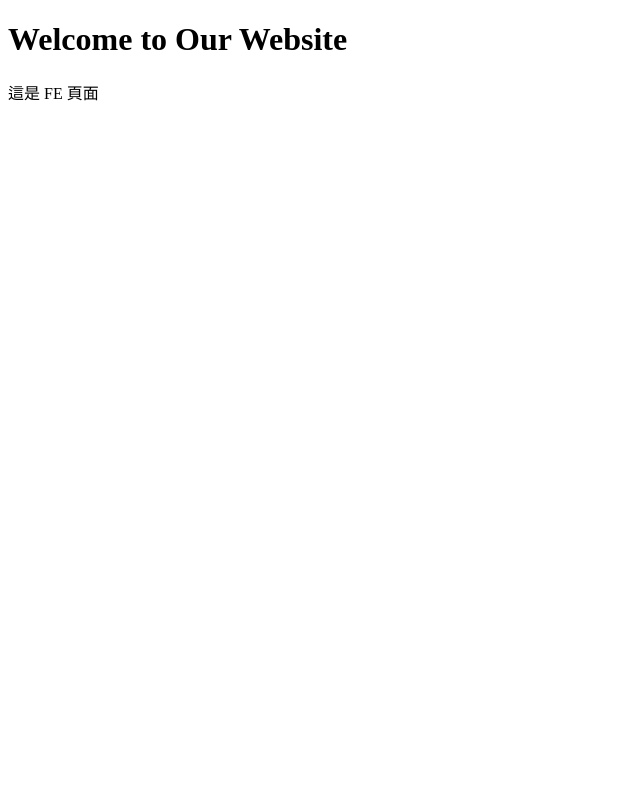
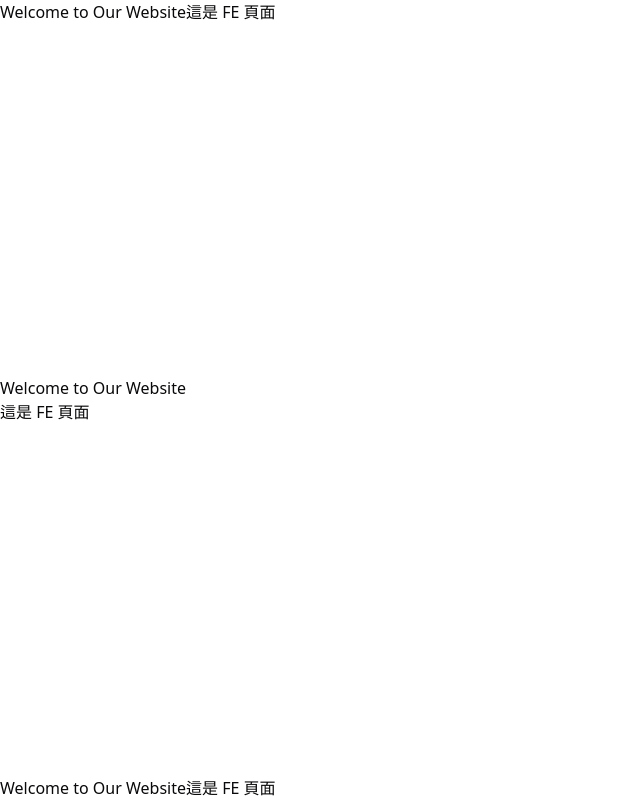
Before and after one commit to sunny2001522/portfolio, a Next.js app: page /en/frontend in a window 1280 px wide. Shown: the whole page, without its empty margins (0-640 px from the left). Built offline with nearby package versions, Linux system fonts and the light colour scheme.

Commit message:
feat:put header footer on layout

```diff
--- a/app/[locale]/layout.tsx
+++ b/app/[locale]/layout.tsx
@@ -1,6 +1,9 @@
 import { NextIntlClientProvider } from "next-intl";
 import { getMessages } from "next-intl/server";
 import { setRequestLocale } from "next-intl/server";
+import Header from "@/components/layout/Header";
+import Footer from "@/components/layout/Footer";
+import "../globals.css";
 
 export default async function LocaleLayout({
   children,
@@ -20,9 +23,11 @@ export default async function LocaleLayout({
 
   return (
     <html lang={locale}>
-      <body>
+      <body className="flex min-h-screen flex-col justify-between ">
         <NextIntlClientProvider messages={messages}>
-          {children}
+          <Header />
+          <main>{children}</main>
+          <Footer />
         </NextIntlClientProvider>
       </body>
     </html>
--- a/components/layout/Footer.tsx
+++ b/components/layout/Footer.tsx
@@ -0,0 +1,13 @@
+import { getTranslations } from "next-intl/server";
+
+// app/[locale]/frontend/page.tsx
+export default async function Header() {
+  const t = await getTranslations("HomePage");
+
+  return (
+    <div className="flex w-full">
+      <h1>{t("title")}</h1>
+      <p>這是 FE 頁面</p>
+    </div>
+  );
+}
--- a/components/layout/Header.tsx
+++ b/components/layout/Header.tsx
@@ -0,0 +1,13 @@
+import { getTranslations } from "next-intl/server";
+
+// app/[locale]/frontend/page.tsx
+export default async function Header() {
+  const t = await getTranslations("HomePage");
+
+  return (
+    <div className="flex w-full">
+      <h1>{t("title")}</h1>
+      <p>這是 FE 頁面</p>
+    </div>
+  );
+}
```
